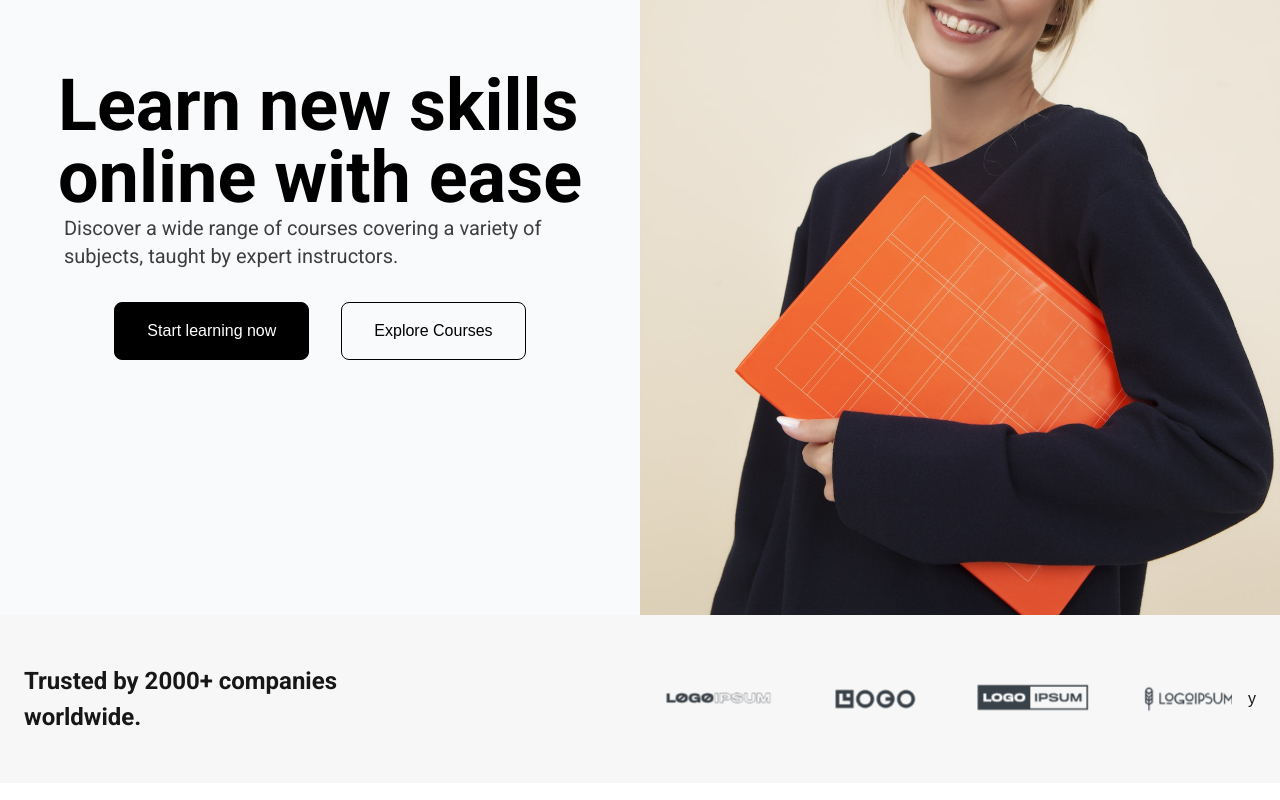
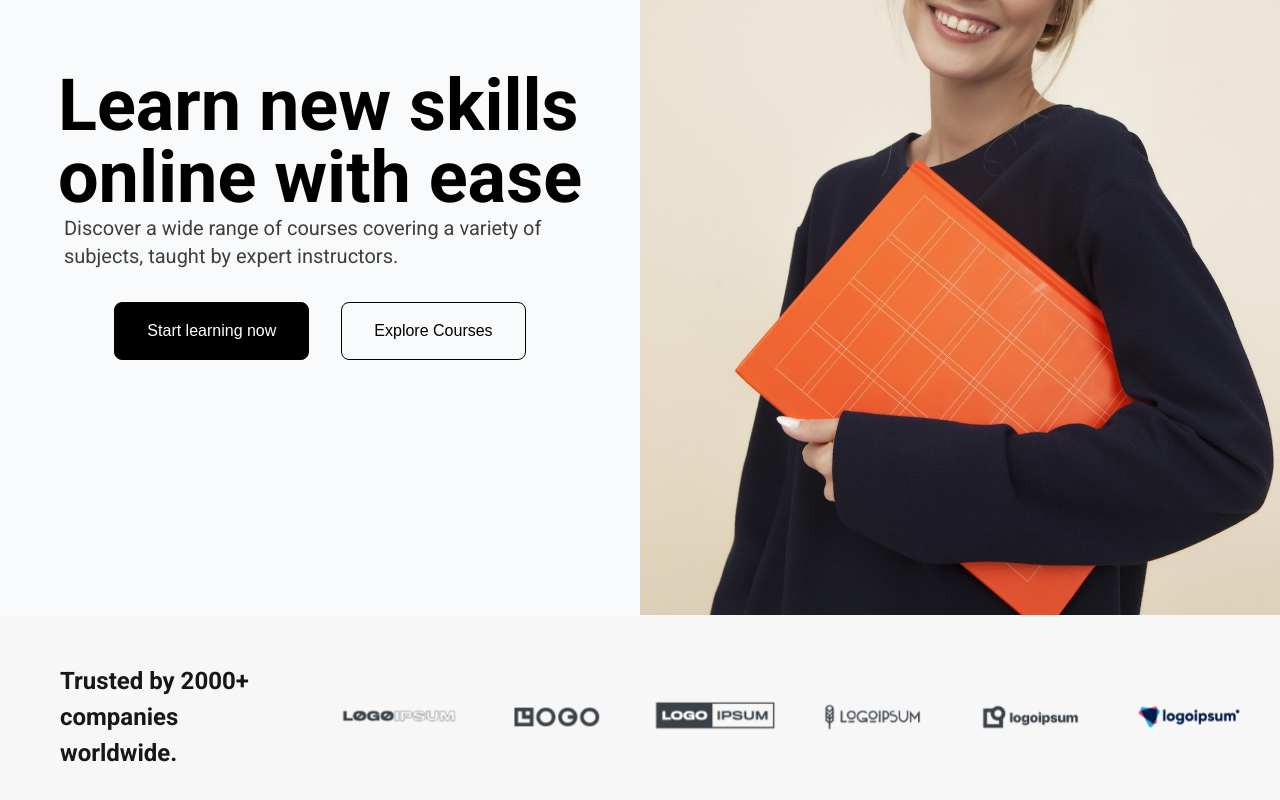
Before and after one commit to IbadUddinSiddqui/assignment-6-ddsgnr-landing-page, a Next.js app: page / in a window 1280 px wide. Shown: the part 306-1106 px from the top of the page. Built offline with nearby package versions, Linux system fonts and the light colour scheme.

Commit message:
sponsors

```diff
--- a/app/components/SponsorSection/SponsorSection.tsx
+++ b/app/components/SponsorSection/SponsorSection.tsx
@@ -1,27 +1,26 @@
-import React from 'react'
+import React from 'react';
 
 const SponsorSection = () => {
   return (
-    <div className='w-screen h-auto bg-[#F7F7F7] flex flex-col md:flex-row  items-center px-6 py-12'>
+    <div className="w-screen h-auto bg-[#F7F7F7] flex flex-col md:flex-row items-center px-6 py-12">
       {/* Left Section (Text) */}
-      <div className='w-screen'>
-        <p className='font-roboto font-bold text-[20px] md:text-[24px] text-center md:text-left'>
+      <div className="w-full md:w-1/4 flex items-center text-center md:text-left">
+        <p className="font-roboto font-bold mx-28  md:mx-1 text-[20px] md:text-[24px] px-4 md:px-6 lg:px-8">
           Trusted by 2000+ companies <br /> worldwide.
         </p>
       </div>
 
       {/* Right Section (Logos) */}
-      <div className=' mr-4 w-full flex flex-wrap overflow-hidden md:flex-nowrap justify-center md:justify-between mt-6 md:mt-0'>
-        <img src="/Airbnb.svg" alt="logo1" width="150px" height="50px" className='mx-4 mb-4 md:mb-0' />
-        <img src="/Airbnb2.svg" alt="logo2" width="150px" height="50px" className='mx-4 mb-4 md:mb-0' />
-        <img src="/Airbnb3.svg" alt="logo3" width="150px" height="50px" className='mx-4 mb-4 md:mb-0' />
-        <img src="/Airbnb4.svg" alt="logo4" width="150px" height="50px" className='mx-4 mb-4 md:mb-0' />
-        <img src="/Airbnb5.svg" alt="logo5" width="150px" height="50px" className='mx-4 mb-4 md:mb-0' />
-        <img src="/Airbnb6.svg" alt="logo6" width="150px" height="50px" className='mx-4 mb-4 md:mb-0' />
-      </div>y
+      <div className="w-full md:w-3/4 flex overflow-hidden justify-center items-center gap-4 md:gap-6 mt-6 md:mt-0">
+        <img src="/Airbnb.svg" alt="logo1" width="150px" height="50px" />
+        <img src="/Airbnb2.svg" alt="logo2" width="150px" height="50px" />
+        <img src="/Airbnb3.svg" alt="logo3" width="150px" height="50px" />
+        <img src="/Airbnb4.svg" alt="logo4" width="150px" height="50px" />
+        <img src="/Airbnb5.svg" alt="logo5" width="150px" height="50px" />
+        <img src="/Airbnb6.svg" alt="logo6" width="150px" height="50px" />
+      </div>
+    </div>
+  );
+};
 
-    </div>
-  )
-}
-
-export default SponsorSection
+export default SponsorSection;
```
